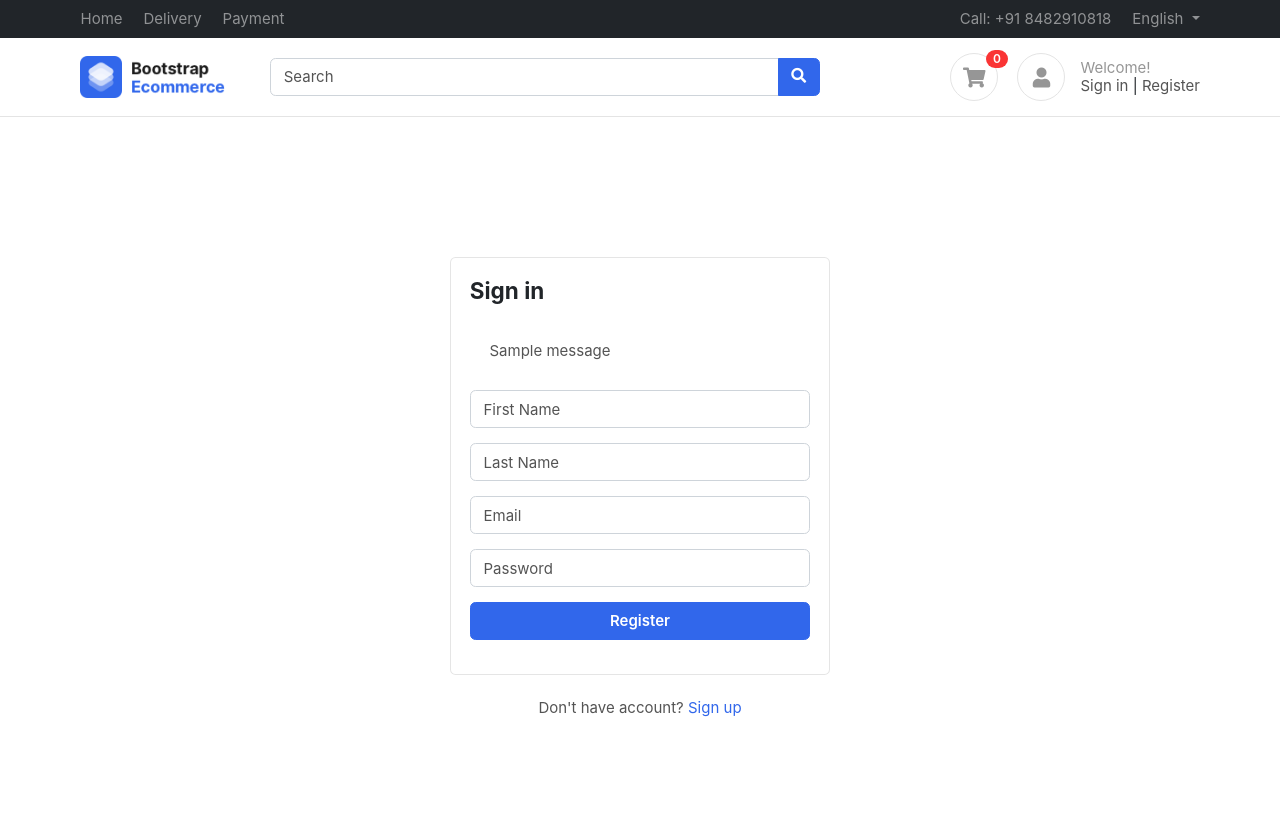
After one commit to Akiii1995/ecommerce_application_by_Akshay, a Django app: page /accounts/register/ in a window 1280 px wide. The commit adds this page. Run offline with Django 5.2, Linux system fonts and the light colour scheme; tables that the repository leaves empty hold one stand-in row (values such as "Sample post"); one stand-in notice (Sample message) is shown; some libraries are stand-ins or nearby versions; some web fonts are replaced.

Commit message:
user registration funcationality

```diff
--- a/accounts/urls.py
+++ b/accounts/urls.py
@@ -3,5 +3,6 @@ from django.contrib import admin
 from accounts import views
 urlpatterns = [
     path('admin/',admin.site.urls),
-    path('login/',views.login_page,name='login')
+    path('login/',views.login_page,name='login'),
+    path('register/',views.register_page,name='register'),
 ]
--- a/accounts/views.py
+++ b/accounts/views.py
@@ -1,6 +1,26 @@
 from django.shortcuts import render
-
+from django.contrib import messages
 # Create your views here.
+from django.contrib.auth.models import User
+from django.http import HttpResponseRedirect
 
 def login_page(request):
     return render(request,'accounts/login.html')
+
+def register_page(request):
+    # function for signup user
+    if request.method=='POST':
+        first_name = request.POST.get('first_name')
+        last_name = request.POST.get('last_name')
+        email = request.POST.get('email')
+        password = request.POST.get('password')
+        user_obj = User.objects.filter(username=email)
+        if user_obj.exists():
+            messages.warning(request,'Email is all ready taken.')
+            return HttpResponseRedirect(request.path_info)
+        user_obj = User.objects.create(first_name=first_name, last_name=last_name,email=email,username=email)
+        user_obj.set_password(password)
+        user_obj.save()
+        messages.success(request,'An Email has been sent on your mail')
+        return HttpResponseRedirect(request.path_info)
+    return render(request,'accounts/register.html')
--- /dev/null
+++ b/templates/accounts/register.html
@@ -0,0 +1,39 @@
+{% extends "base/base.html" %}
+
+{% block start %}
+<section class="section-conten padding-y" style="min-height:84vh">
+
+				<!-- ============================ COMPONENT REGISTER   ================================= -->
+					<div class="card mx-auto" style="max-width: 380px; margin-top:100px;">
+					  <div class="card-body">
+					  <h4 class="card-title mb-4">Sign in</h4>
+					  <form method="POST">
+              {% csrf_token %}
+							{% include "base/alert.html" %}
+					  <div class="form-group">
+							 <input class="form-control" required placeholder="First Name" name='first_name' type="text">
+						  </div> <!-- form-group// -->
+						  <div class="form-group">
+							<input  class="form-control" required placeholder="Last Name" name='last_name' type="text">
+						  </div>
+              <div class="form-group">
+							<input class="form-control" required placeholder="Email" name='email' type="text">
+						  </div>
+              <div class="form-group">
+							<input class="form-control" required placeholder="Password" name='password' type="password">
+						  </div><!-- form-group// -->
+
+						  <div class="form-group">
+							  <button type="submit" class="btn btn-primary btn-block"> Register  </button>
+						  </div> <!-- form-group// -->
+					  </form>
+					  </div> <!-- card-body.// -->
+					</div> <!-- card .// -->
+
+					 <p class="text-center mt-4">Don't have account? <a href="#">Sign up</a></p>
+					 <br><br>
+				<!-- ============================ COMPONENT REGISTER  END.// ================================= -->
+
+
+				</section>
+{% endblock %}
--- a/templates/base/alert.html
+++ b/templates/base/alert.html
@@ -0,0 +1,7 @@
+{% if messages %}
+<div class="alert alert-{% if message.tags %}{{message.tags}}{% endif %}" role='alert'>
+  {% for message in messages %}
+  {{message}}
+  </div>
+  {% endfor %}
+{% endif %}
--- a/templates/base/base.html
+++ b/templates/base/base.html
@@ -49,7 +49,7 @@ $(document).ready(function() {
 				<li class="nav-item"><a class="nav-link" href="#">Payment</a></li>
 			</ul>
 			<ul class="navbar-nav">
-				<li class="nav-item"><a href="#" class="nav-link"> Call: +99812345678 </a></li>
+				<li class="nav-item"><a href="#" class="nav-link"> Call: +91 8482910818 </a></li>
 				<li class="nav-item dropdown">
 					 <a href="#" class="nav-link dropdown-toggle" data-toggle="dropdown"> English </a>
 					<ul class="dropdown-menu dropdown-menu-right" style="max-width: 100px;">
```
Also changed, not shown: templates/accounts/login.html (+31 -0 lines), db.sqlite3.
